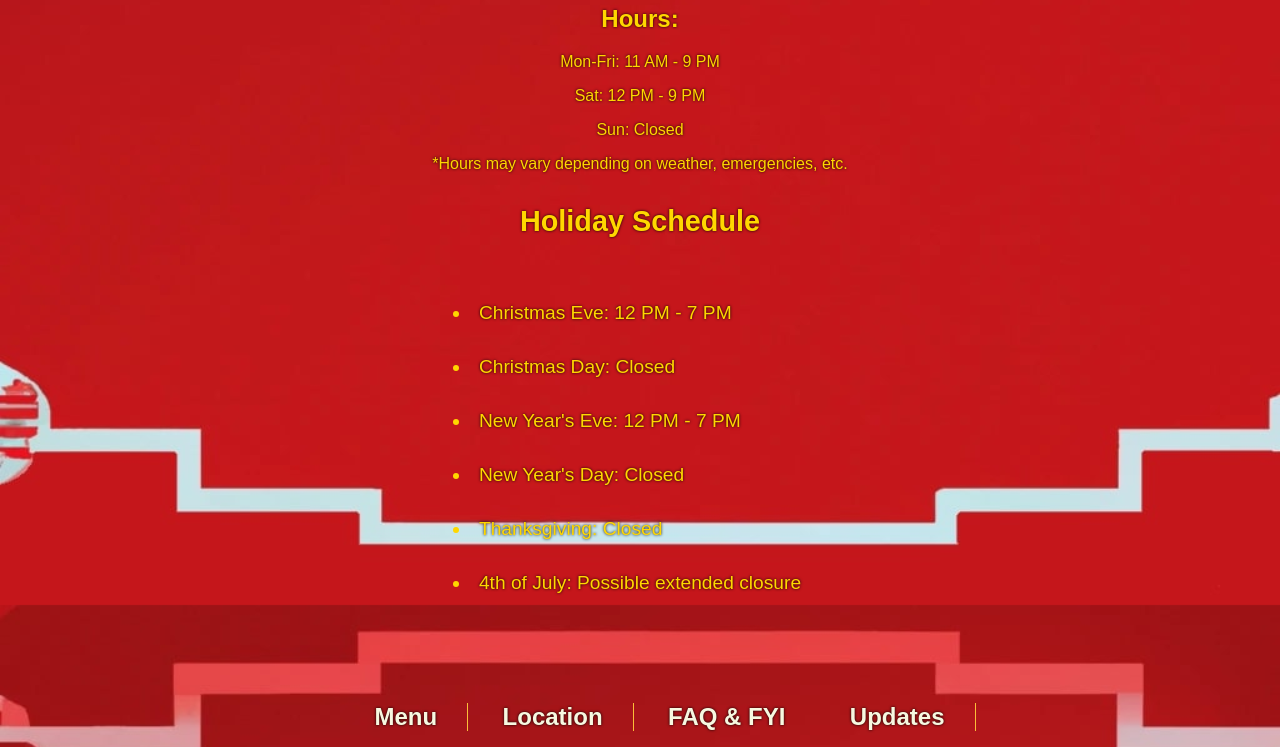
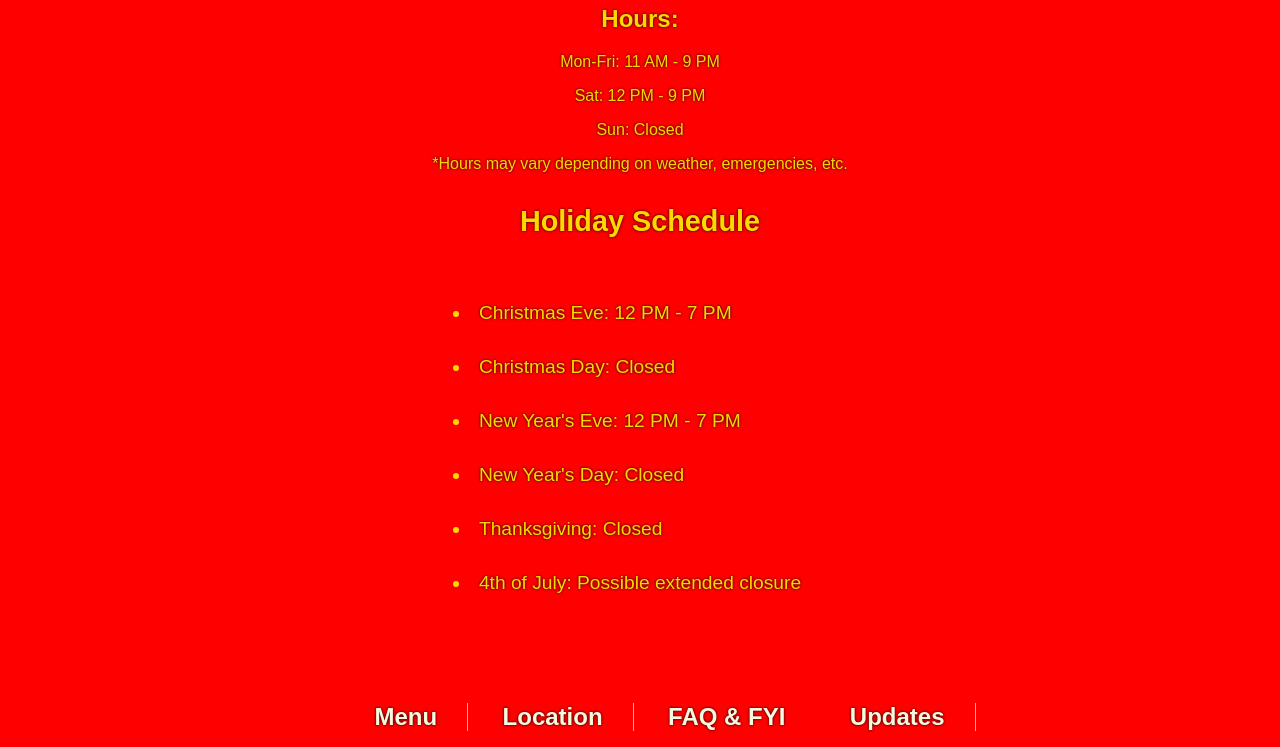
Before and after one commit to PoopManJonesy/PoopManJonesy.github.io, a plain HTML site: page index.html in a window 1280 px wide. Shown: the part 675-1422 px from the top of the page. Drawn offline with Linux system fonts and the light colour scheme.

Commit message:
Update style.css

```diff
--- a/style.css
+++ b/style.css
@@ -1,6 +1,6 @@
 /* Base Styles */
 body {
-    background: url("images/web_back.jpg") fixed center/cover;
+    background: red;
     color: gold;
     text-align: center;
     text-shadow: 0 0 3px black;
```
